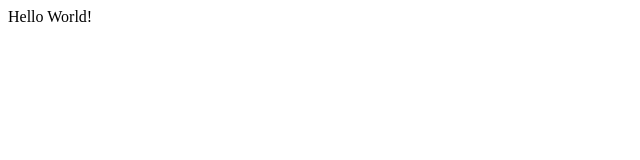
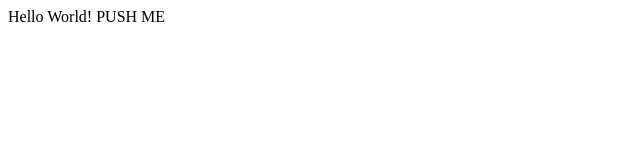
Before and after one commit to SingularityTC/SingularityTC.github.io, a plain HTML site: page index.html in a window 1280 px wide. Shown: the full height of the page, 0-640 px from the left. Drawn offline with Linux system fonts and the light colour scheme.

```diff
--- a/index.html
+++ b/index.html
@@ -4,6 +4,6 @@
 
 <body>
 
-<p> Hello World! </p>
+<p> Hello World! PUSH ME</p>
 
 </body>
```
